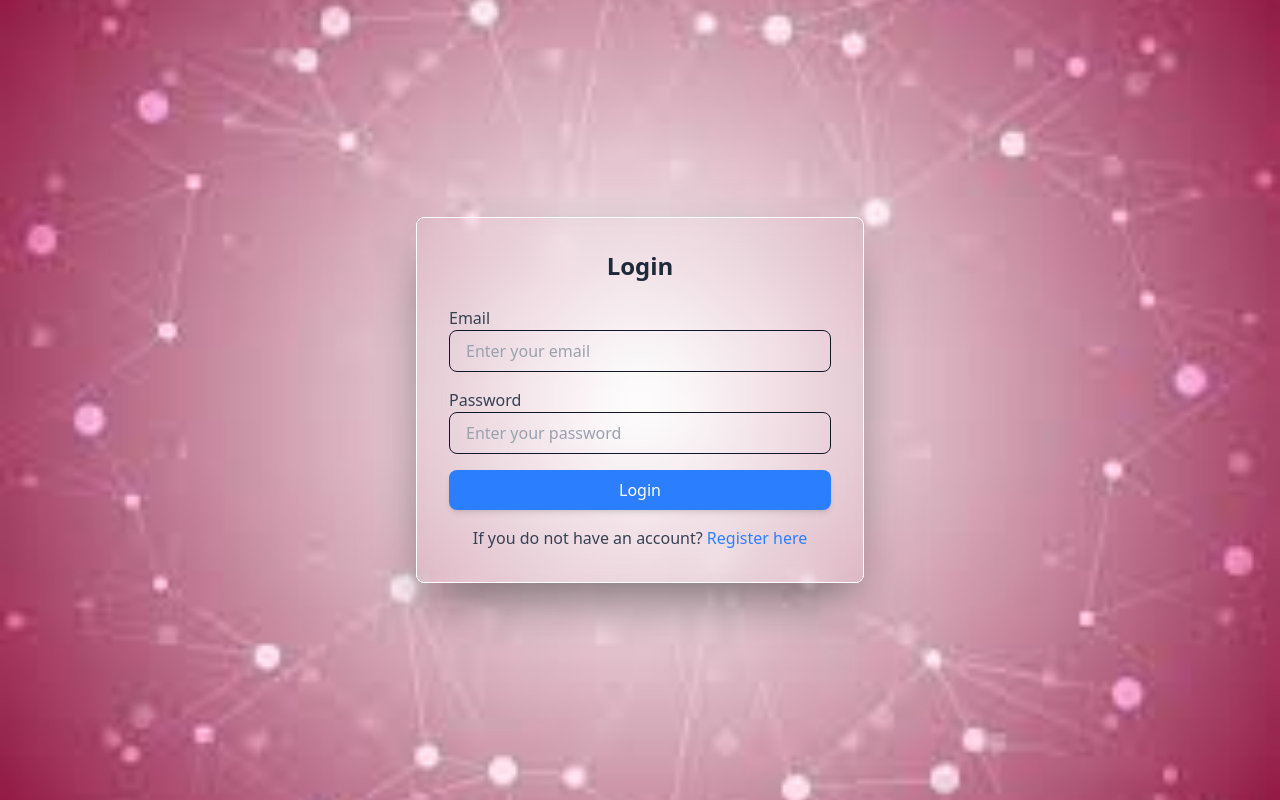
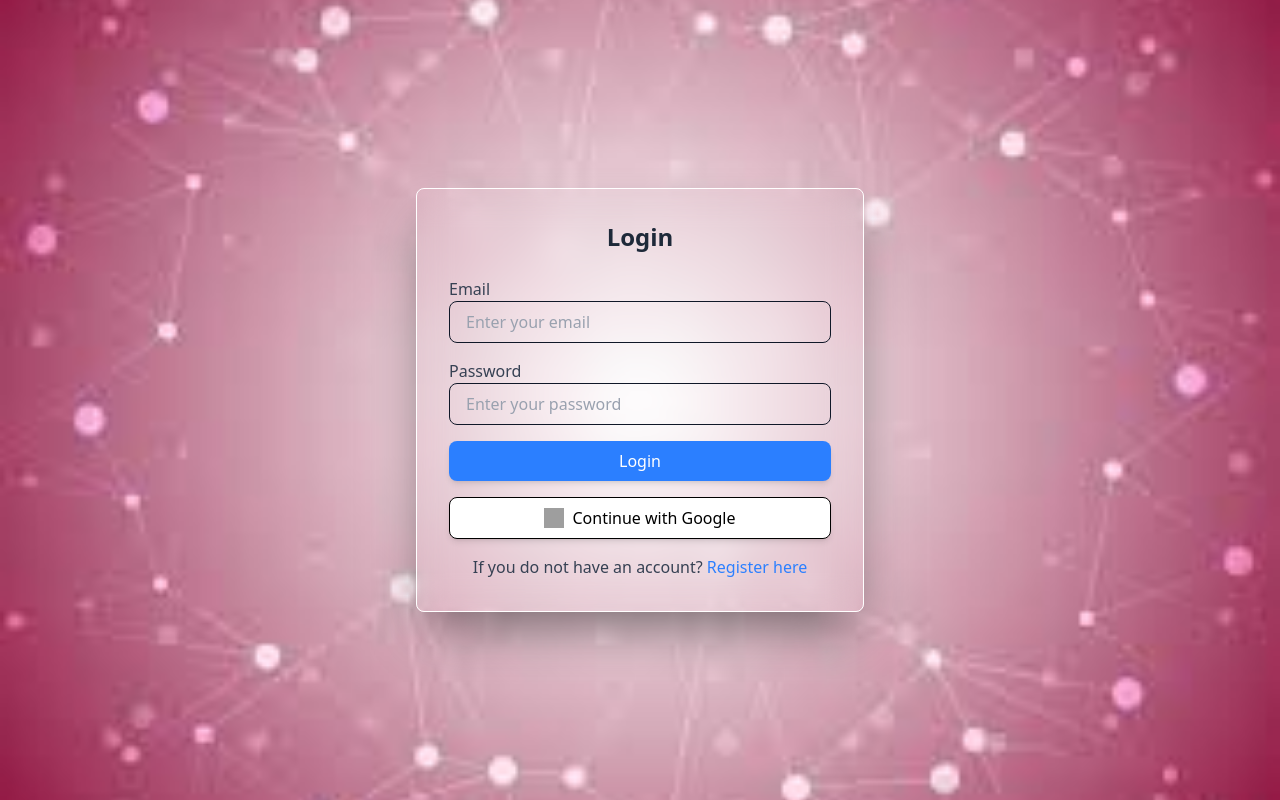
Before and after one commit to gunapriya07/AAROGAYA_CLAIMS, a React (Vite) app in the folder Frontend/: page /signin in a window 1280 px wide. Built offline with nearby package versions, Linux system fonts and the light colour scheme; no server answers; grey boxes are pictures that could not be loaded.

Commit message:
Fix image imports for production build

```diff
--- a/Frontend/src/Components/Login.jsx
+++ b/Frontend/src/Components/Login.jsx
@@ -1,8 +1,9 @@
 import { useState } from "react";
 import React from "react";
 import bgImage from "../assets/login_img.jpeg";
-// import { auth } from "../firebase";
-// import { GoogleAuthProvider, signInWithPopup } from "firebase/auth";
+import { auth } from "../firebase";
+import { GoogleAuthProvider, signInWithPopup } from "firebase/auth";
+import { API_ENDPOINTS } from "../config";
 
 export default function Login() {
   const [formData, setFormData] = useState({
@@ -20,7 +21,7 @@ export default function Login() {
   const handleSubmit = async(e) => {
     e.preventDefault();
     try{
-      const response = await fetch('https://aarogaya-claims.onrender.com/api/login', {
+      const response = await fetch(API_ENDPOINTS.login, {
         method: 'POST',
         headers: {
           'Content-Type': 'application/json'
@@ -57,47 +58,59 @@ export default function Login() {
 
 
 
-  // const handleGoogleSignIn = async () => {
-  //   try {
-  //     const provider = new GoogleAuthProvider();
-  //     const result = await signInWithPopup(auth, provider);
+  const handleGoogleSignIn = async () => {
+    try {
+      const provider = new GoogleAuthProvider();
+      const result = await signInWithPopup(auth, provider);
 
-  //     Get user information from Google account
-  //     const user = result.user;
+      // Get user information from Google account
+      const user = result.user;
+      const email = user.email || "";
 
-  //     Send Google user info to backend to verify/login
-  //     const googleUserData = {
-  //       email: user.email,
-  //       googleUid: user.uid
-  //     };
+      // Automatically assign role based on email domain
+      const isInsurerEmail = email.toLowerCase().includes("@aarogya") ||
+                            email.toLowerCase().endsWith("aarogya.com");
 
-  //     const response = await fetch('http://localhost:4001/api/google-login', {
-  //       method: 'POST',
-  //       headers: {
-  //         'Content-Type': 'application/json'
-  //       },
-  //       body: JSON.stringify(googleUserData),
-  //     });
+      // Try to login/register the user - backend will handle existing users
+      const googleUserData = {
+        name: user.displayName || "",
+        email: email,
+        password: `google_${user.uid}`,
+        isPatient: !isInsurerEmail,
+        isInsurer: isInsurerEmail,
+        googleUid: user.uid,
+      };
 
-  //     const data = await response.json();
+      // Use dedicated Google auth endpoint that handles both login and registration
+      const response = await fetch(API_ENDPOINTS.googleAuth, {
+        method: 'POST',
+        headers: {
+          'Content-Type': 'application/json'
+        },
+        body: JSON.stringify(googleUserData),
+      });
 
-  //     if (response.ok) {
-  //       alert('Successfully logged in with Google');
-  //       window.location.href = '/Main';
-  //     } else {
-  //       // Handle case where Google user doesn't exist in your database
-  //       if (data.message === "User not found") {
-  //         alert("No account found with this Google email. Please register first.");
-  //         window.location.href = '/register';
-  //       } else {
-  //         setError(data.message || "Login failed");
-  //       }
-  //     }
-  //   } catch (err) {
-  //     console.error("Google Sign-In error:", err);
-  //     setError(err.message);
-  //   }
-  // };
+      const data = await response.json();
+
+      // Handle both new registration and existing user login
+      if (response.ok) {
+        localStorage.setItem("token", data.token);
+        localStorage.setItem("name", data.name);
+        localStorage.setItem("isInsurer", data.isInsurer);
+        localStorage.setItem("isPatient", data.isPatient);
+
+        const roleType = data.isInsurer ? "Insurer" : "Patient";
+        const action = data.message.includes("Login") ? "logged in" : "registered";
+        alert(`Successfully ${action} with Google as ${roleType}`);
+        window.location.href = '/Main';
+      } else {
+        setError(data.message || "Login failed");
+      }
+    } catch (err) {
+      console.error("Google Sign-In error:", err);
+      setError(err.message);
+    }
+  };
 
   return (
     <div
@@ -156,7 +169,7 @@ export default function Login() {
         </form>
 
         {/* Continue with Google Button */}
-        {/* <button
+        <button
           onClick={handleGoogleSignIn}
           className="w-full bg-white text-black py-2 rounded-lg hover:bg-gray-100 transition flex items-center justify-center space-x-2 shadow-md mt-4 border"
         >
@@ -166,7 +179,7 @@ export default function Login() {
             className="w-5 h-5"
           />
           <span>Continue with Google</span>
-        </button> */}
+        </button>
 
         <p className="text-center text-gray-700 mt-4">
           If you do not have an account?{" "}
--- a/Frontend/src/Components/Patient/Dashboard.jsx
+++ b/Frontend/src/Components/Patient/Dashboard.jsx
@@ -1,4 +1,5 @@
 import React, { useEffect, useState } from 'react';
+import { API_ENDPOINTS } from '../../config';
 
 
 const Dashboard = () => {
@@ -16,7 +17,7 @@ const Dashboard = () => {
  useEffect(() => {
    const fetchClaims = async () => {
      try {
-       const response = await fetch('https://aarogaya-claims.onrender.com/claimapi/claims');
+       const response = await fetch(API_ENDPOINTS.claims);
        if (!response.ok) {
          throw new Error("Failed to fetch claims");
        }
@@ -55,7 +56,7 @@ const Dashboard = () => {
      return;
    }
    try {
-     const response = await fetch(`https://aarogaya-claims.onrender.com/claimapi/claims/${claimId}`, {
+     const response = await fetch(`${API_ENDPOINTS.claims}/${claimId}`, {
        method: "PATCH",
        headers: { "Content-Type": "application/json" },
        body: JSON.stringify({ status: newStatus }),
--- a/Frontend/src/Components/Patient/SubmitClaim.jsx
+++ b/Frontend/src/Components/Patient/SubmitClaim.jsx
@@ -1,4 +1,5 @@
 import React, { useState } from 'react';
+import { API_ENDPOINTS } from '../../config';
 
 
 
@@ -99,7 +100,7 @@ const SubmitClaims= () => {
      console.log(pair[0], pair[1]);
    }
     try {
-     const response = await fetch("https://aarogaya-claims.onrender.com/claimapi/claims", {
+     const response = await fetch(API_ENDPOINTS.claims, {
        method: "POST",
        body: formDataToSend,
      });
--- a/Frontend/src/Components/Patient/Support.jsx
+++ b/Frontend/src/Components/Patient/Support.jsx
@@ -1,4 +1,5 @@
 import React, { useState } from 'react';
+import { API_ENDPOINTS } from '../../config';
 
 
 const Support = () => {
@@ -111,7 +112,7 @@ const Support = () => {
 
 
    try{
-     const response = await fetch('https://aarogaya-claims.onrender.com/questionapi/questions', {
+     const response = await fetch(API_ENDPOINTS.questions, {
        method: 'POST',
        headers: {
          'Content-Type': 'application/json'
--- a/Frontend/src/Components/Register.jsx
+++ b/Frontend/src/Components/Register.jsx
@@ -3,6 +3,7 @@ import React from "react";
 import bgImage from "../assets/image_bg.png";
 import { auth } from "../firebase"; // Make sure this path is correct
 import { GoogleAuthProvider, signInWithPopup } from "firebase/auth";
+import { API_ENDPOINTS } from "../config";
 
 export default function Register() {
   const [formData, setFormData] = useState({
@@ -50,7 +51,7 @@ export default function Register() {
 
 
     try {
-      const response = await fetch("https://aarogaya-claims.onrender.com/api/register", {
+      const response = await fetch(API_ENDPOINTS.register, {
         method: "POST",
         headers: {
           "Content-Type": "application/json",
@@ -86,17 +87,23 @@ export default function Register() {
       // Get user information from Google account
       const user = result.user;
 
+      // Automatically assign role based on email domain
+      const email = user.email || "";
+      const isInsurerEmail = email.toLowerCase().includes("@aarogya") ||
+                            email.toLowerCase().endsWith("aarogya.com");
+
       // Prepare data for your API
       const googleUserData = {
         name: user.displayName || "",
-        email: user.email || "",
-        password: "", // You might want to handle this differently for Google users
-        role: formData.role, // Use the selected role from your form
+        email: email,
+        password: `google_${user.uid}`, // Generate a password for Google users
+        isPatient: !isInsurerEmail,
+        isInsurer: isInsurerEmail,
         googleUid: user.uid,
       };
 
-      // Register the user in your backend
-      const response = await fetch("https://aarogaya-claims.onrender.com/api/register", {
+      // Use dedicated Google auth endpoint
+      const response = await fetch(API_ENDPOINTS.googleAuth, {
         method: "POST",
         headers: {
           "Content-Type": "application/json",
@@ -106,7 +113,13 @@ export default function Register() {
 
       const data = await response.json();
       if (response.ok) {
-        alert("Account created successfully with Google");
+        localStorage.setItem("token", data.token);
+        localStorage.setItem("name", googleUserData.name);
+        localStorage.setItem("isInsurer", googleUserData.isInsurer);
+        localStorage.setItem("isPatient", googleUserData.isPatient);
+
+        const roleType = googleUserData.isInsurer ? "Insurer" : "Patient";
+        alert(`Account created successfully with Google as ${roleType}`);
         window.location.href = '/Main';
       } else {
         setError(data.message);
--- /dev/null
+++ b/Frontend/src/config.js
@@ -0,0 +1,10 @@
+// API Configuration
+export const API_BASE_URL = import.meta.env.VITE_API_URL || 'https://aarogaya-claims.onrender.com';
+
+export const API_ENDPOINTS = {
+  register: `${API_BASE_URL}/api/register`,
+  login: `${API_BASE_URL}/api/login`,
+  googleAuth: `${API_BASE_URL}/api/google-auth`,
+  claims: `${API_BASE_URL}/claimapi/claims`,
+  questions: `${API_BASE_URL}/questionapi/questions`,
+};
--- a/Frontend/vite.config.js
+++ b/Frontend/vite.config.js
@@ -7,4 +7,10 @@ export default defineConfig({
     react(),
     tailwindcss(),
   ],
+  server: {
+    headers: {
+      'Cross-Origin-Opener-Policy': 'same-origin-allow-popups',
+      'Cross-Origin-Embedder-Policy': 'unsafe-none'
+    }
+  }
 })
```
Also changed, not shown: Frontend/src/Components/Landing.jsx (+7 -4 lines), 1 other file (tests, documents, lock files or other folders).
